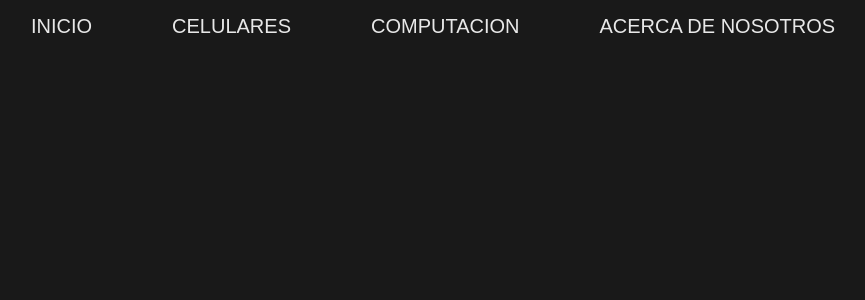
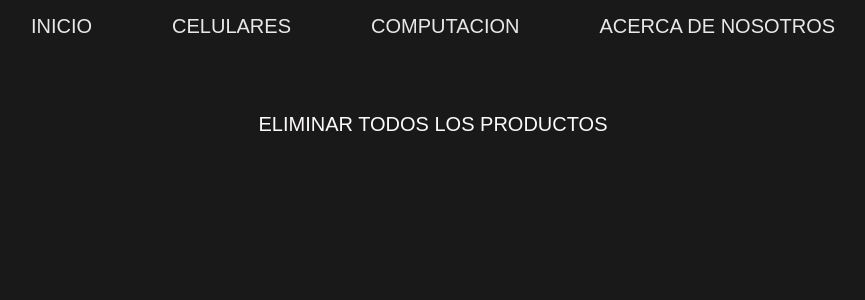
Before and after one commit to Mauriciocba/React-CoderHouse, a React (Create React App) app in the folder mi-proyecto/: page /cart in a window 1280 px wide. Shown: the top 300 px of the page, without its empty margins (207-1072 px from the left). Built offline with nearby package versions, Linux system fonts and the light colour scheme; a small style sheet from the web is missing.

Commit message:
Cart-context
Agregue boton eliminar todo

```diff
--- a/mi-proyecto/src/componentes/Cart/Cart.css
+++ b/mi-proyecto/src/componentes/Cart/Cart.css
@@ -133,3 +133,26 @@
 .btn:hover::before {
     transform: translateX(0);
    }
+
+.contenedor-btn-borrarTodos{
+  display: flex;
+  text-align: center;
+  justify-content: center;
+  margin: 5px 5px 20px 5px;
+}
+
+.btn-borrarTodos{
+  background-color: #191919;
+  padding: 10px 30px;
+  font-size: 20px;
+  margin: 0 10px;
+  transition: .5s ease all;
+  color: rgb(252, 249, 249);
+  text-decoration: none;
+  border: none;
+  text-transform: uppercase;
+}
+
+.btn-borrarTodos:hover{
+  box-shadow: 0px 0px 30px 1px #881111;
+}
--- a/mi-proyecto/src/componentes/Cart/Cart.js
+++ b/mi-proyecto/src/componentes/Cart/Cart.js
@@ -4,7 +4,7 @@ import '../Cart/Cart.css'
 
 const Cart = ()=> {
 
-    const { cart, eliminarProducto } = useContext(CartContext)
+    const { cart, eliminarProducto, borrarTodoCarrito } = useContext(CartContext)
 
     return(
             <div>
@@ -30,6 +30,9 @@ const Cart = ()=> {
                      </div>
                     )})
                 }
+                <div className="contenedor-btn-borrarTodos">
+                <button className="btn-borrarTodos" onClick={()=> borrarTodoCarrito()}>Eliminar Todos los productos</button>
+                </div>
                 </div>
             </div>
     )}
```
Also changed, not shown: mi-proyecto/src/componentes/NavBar/NavBar.css (line endings or trailing spaces).
